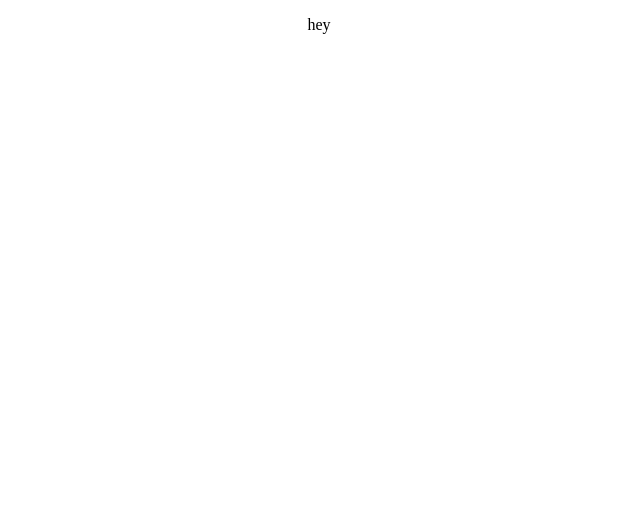
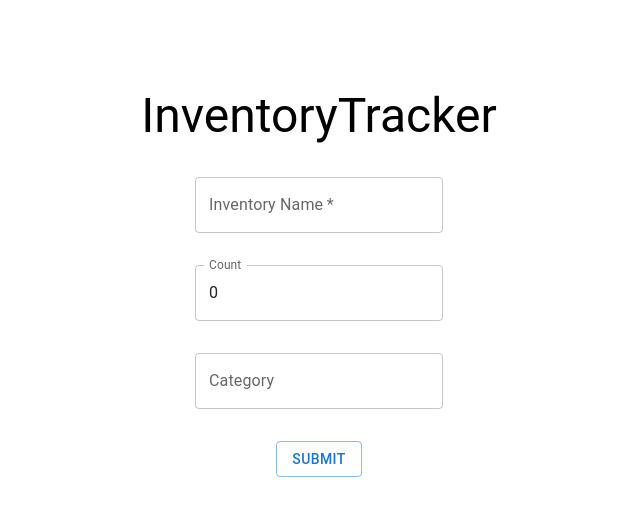
Before and after one commit to swongg/shopify-back-end-challenge, a React (Create React App) app in the folder client/: page / in a window 1280 px wide. Shown: the top 516 px of the page, without its empty margins (321-961 px from the left). Built offline with nearby package versions, Linux system fonts and the light colour scheme.

Commit message:
basic front-end

```diff
--- a/client/package.json
+++ b/client/package.json
@@ -3,6 +3,11 @@
   "version": "0.1.0",
   "private": true,
   "dependencies": {
+    "@emotion/react": "^11.7.1",
+    "@emotion/style": "^0.8.0",
+    "@emotion/styled": "^11.6.0",
+    "@material-ui/core": "^4.12.3",
+    "@mui/material": "^5.2.8",
     "@testing-library/jest-dom": "^5.16.1",
     "@testing-library/react": "^12.1.2",
     "@testing-library/user-event": "^13.5.0",
--- a/client/src/App.js
+++ b/client/src/App.js
@@ -1,10 +1,16 @@
 import "./App.css";
+import Typography from "@material-ui/core/Typography";
+import InventoryTracker from "./components/InventoryTracker";
+import Box from "@material-ui/core/Box";
 
 function App() {
   return (
-    <div className="App">
-      <p>hey</p>
-    </div>
+    <Box className="App" padding={10}>
+      <Typography variant="h3" gutterBottom>
+        InventoryTracker
+      </Typography>
+      <InventoryTracker />
+    </Box>
   );
 }
 
--- a/client/src/components/InventoryTracker.js
+++ b/client/src/components/InventoryTracker.js
@@ -0,0 +1,62 @@
+import React, { useState } from "react";
+import Box from "@material-ui/core/Box";
+import TextField from "@mui/material/TextField";
+import Button from "@mui/material/Button";
+
+const InventoryTracker = () => {
+  const [name, setName] = useState("");
+  const [count, setCount] = useState(0);
+  const [category, setCategory] = useState("");
+
+  const clearStates = () => {
+    setName("");
+    setCount(0);
+    setCategory("");
+  };
+
+  const handleSubmit = () => {
+    clearStates();
+  };
+
+  return (
+    <Box>
+      <Box padding={2}>
+        <TextField
+          required
+          id="outlined-required"
+          label="Inventory Name"
+          value={name}
+          onChange={(e) => {
+            setName(e.target.value);
+          }}
+        />
+      </Box>
+      <Box padding={2}>
+        <TextField
+          id="outlined-number"
+          label="Count"
+          type="number"
+          InputLabelProps={{
+            shrink: true,
+          }}
+          value={count}
+          onChange={(e) => setCount(e.target.value)}
+        />
+      </Box>
+      <Box padding={2}>
+        <TextField
+          id="outlined-required"
+          label="Category"
+          value={category}
+          onChange={(e) => setCategory(e.target.value)}
+        />
+      </Box>
+      <Box padding={2}>
+        <Button onClick={handleSubmit} variant="outlined">
+          Submit
+        </Button>
+      </Box>
+    </Box>
+  );
+};
+export default InventoryTracker;
```
Also changed, not shown: 1 other file (tests, documents, lock files or other folders).
